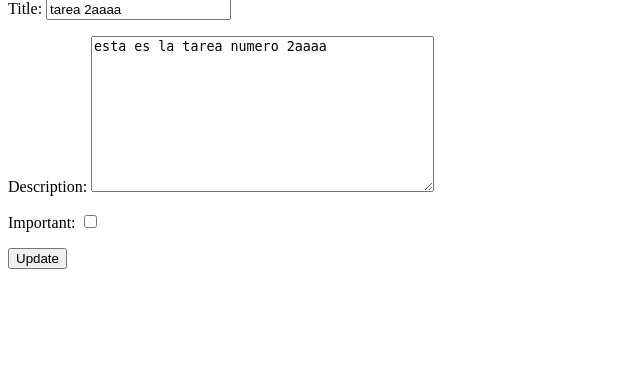
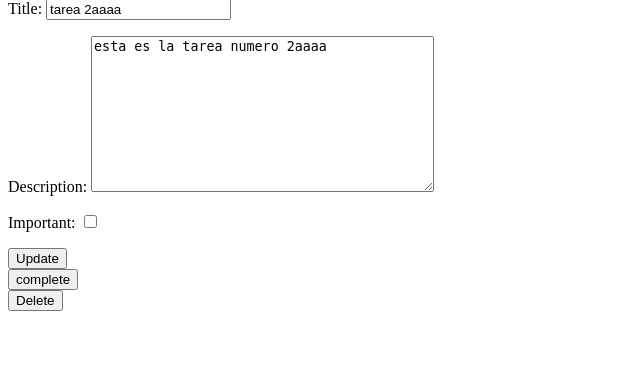
Before and after one commit to lucaSinEse/Cursos-y-Proyectos, a Django app: page /tasks/2/ in a window 1280 px wide. Shown: the part 169-538 px from the top of the page, without its empty margins (0-640 px from the left). Run offline with Django 5.2, Linux system fonts and the light colour scheme; a user stored in the database is signed in; data comes from the database, SQL or seed files in the repository; both versions use the stored data as it was after the commit.

Commit message:
completar y eiminar tareas

```diff
--- a/Django_Crud_Auth/djangocrud/urls.py
+++ b/Django_Crud_Auth/djangocrud/urls.py
@@ -27,4 +27,6 @@ urlpatterns = [
     path('signin/',views.signin, name='signin'),
     path('tasks/create/',views.create_task, name='create_task'),
     path('tasks/<int:task_id>/',views.task_detail, name='task_detail'),
+    path('tasks/<int:task_id>/complete',views.complete_task, name='complete_task'),
+    path('tasks/<int:task_id>/delete',views.delete_task, name='delete_task'),
 ]
--- a/Django_Crud_Auth/tasks/templates/task_detail.html
+++ b/Django_Crud_Auth/tasks/templates/task_detail.html
@@ -7,4 +7,14 @@
     {{form.as_p}}
     <button>Update</button>
 </form>
+
+<form action="{% url 'complete_task' task.id %}" method="POST">
+    {% csrf_token %}
+    <button>complete</button>
+</form>
+
+<form action="{% url 'delete_task' task.id %}" method="POST">
+    {% csrf_token %}
+    <button>Delete</button>
+</form>
 {% endblock %}
--- a/Django_Crud_Auth/tasks/views.py
+++ b/Django_Crud_Auth/tasks/views.py
@@ -5,6 +5,7 @@ from django.contrib.auth import login, logout, authenticate
 from django.db import IntegrityError
 from .forms import TaskForm
 from .models import Task
+from django.utils import timezone
 
 # Create your views here.
 
@@ -110,3 +111,16 @@ def task_detail(request, task_id):
                 'form': form,
                 'error': 'error actualizando updating task'
             })
+
+def complete_task(request, task_id):
+    task = get_object_or_404(Task, pk=task_id, user = request.user)
+    if request.method == 'POST':
+        task.date_completed = timezone.now()
+        task.save()
+        return redirect('tasks')
+
+def delete_task(request, task_id):
+    task = get_object_or_404(Task, pk=task_id, user = request.user)
+    if request.method == 'POST':
+        task.delete()
+        return redirect('tasks')
```
Also changed, not shown: Django_Crud_Auth/db.sqlite3.
